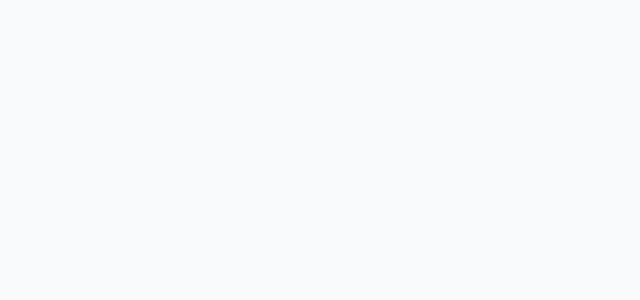
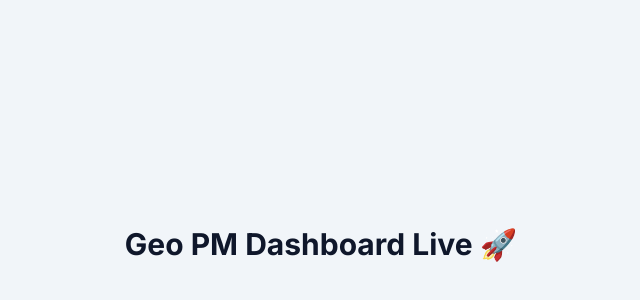
Before and after one commit to mohanbdm5225-web/new, a Next.js app: page / in a window 1280 px wide. Before the commit this address had no page. Shown: the part 156-456 px from the top of the page, without its empty margins (319-959 px from the left). Built offline with nearby package versions, Linux system fonts and the light colour scheme.

Commit message:
Fix homepage route

```diff
--- a/app/page.tsx
+++ b/app/page.tsx
@@ -1,5 +1,9 @@
-import { redirect } from "next/navigation";
-
 export default function Home() {
-  redirect("/dashboard");
+  return (
+    <main className="min-h-screen bg-slate-100 flex items-center justify-center">
+      <h1 className="text-3xl font-bold text-slate-900">
+        Geo PM Dashboard Live 🚀
+      </h1>
+    </main>
+  );
 }
```
